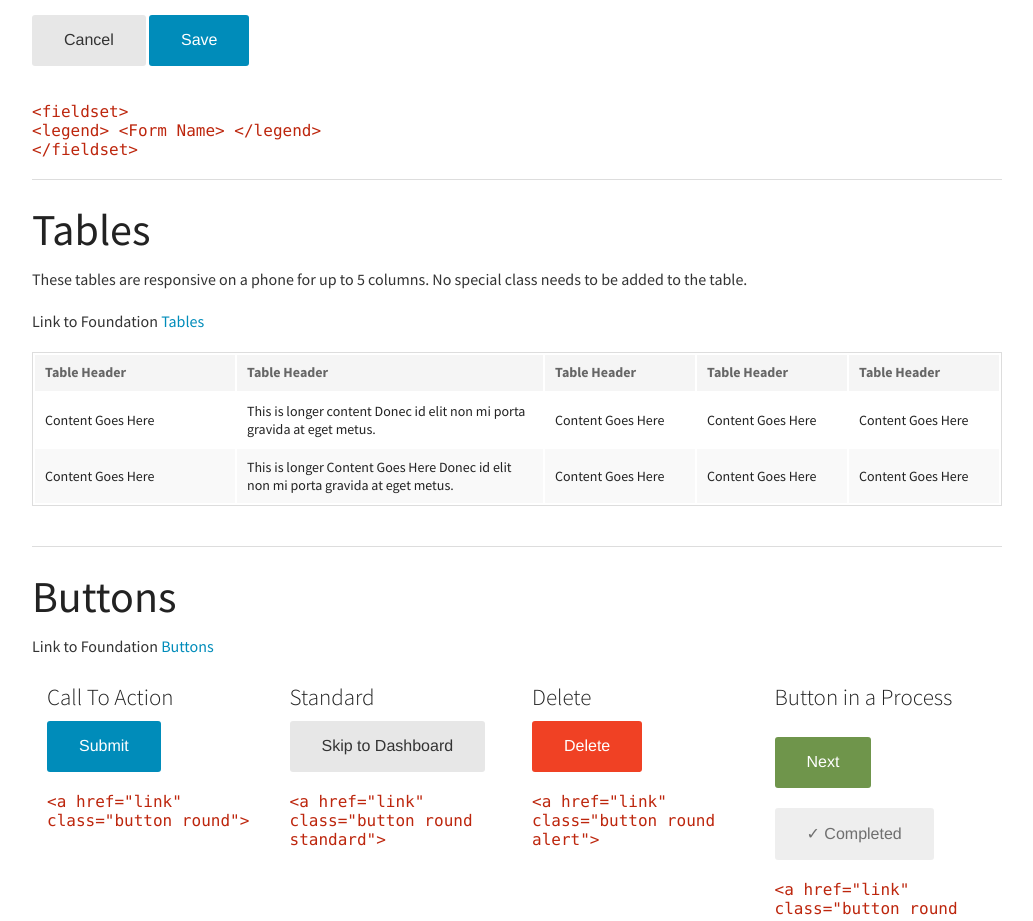
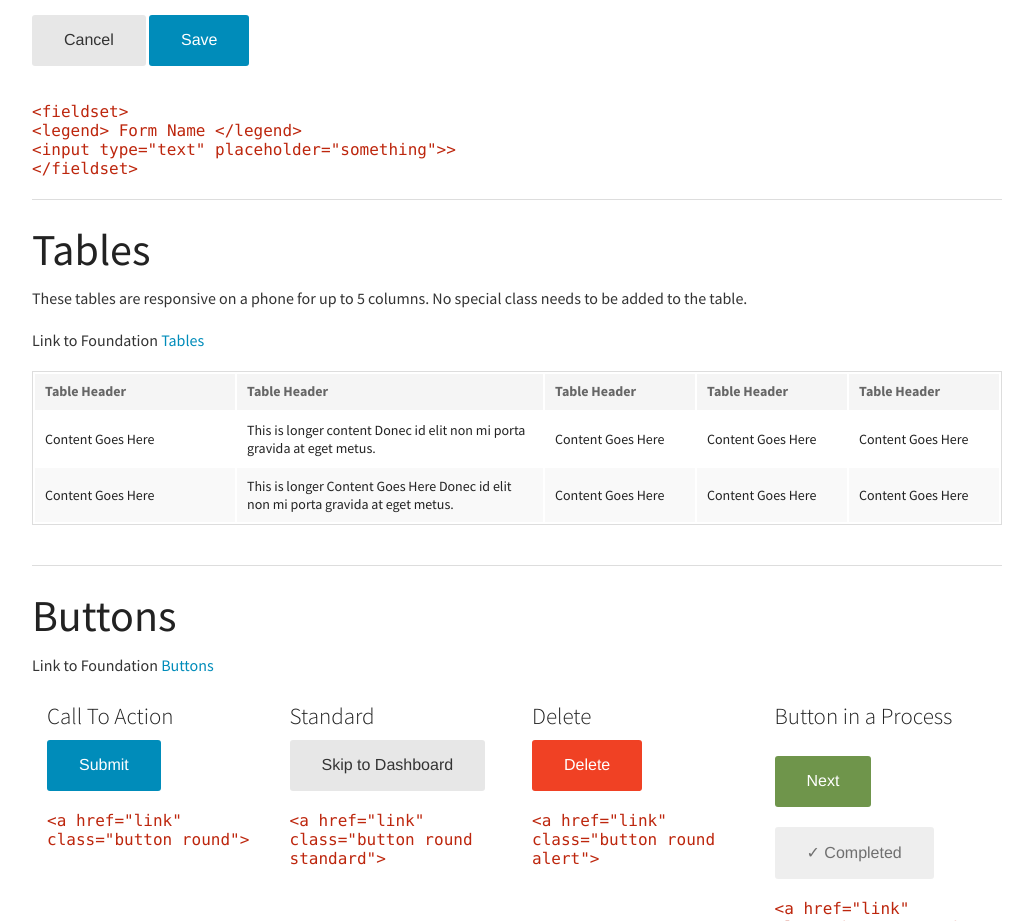
Before and after one commit to amstatz/styleguide, a plain HTML site: page index.html in a window 1280 px wide. Shown: the part 2951-3872 px from the top of the page, without its empty margins (123-1156 px from the left). Drawn offline with nearby package versions, Linux system fonts and the light colour scheme.

Commit message:
Update index.html

```diff
--- a/index.html
+++ b/index.html
@@ -223,8 +223,11 @@
 			<code class="language-html">
 				<span class="tag">&lt;<span class="title">fieldset</span>&gt;</span><br />
 				<span class="tag">&lt;<span class="title">legend</span>&gt;</span>
-				<span class="tag">&lt;<span class="title">Form Name</span>&gt;</span>
+				<span class="tag"><span class="title">Form Name</span></span>
 				<span class="tag">&lt;<span class="title">/legend</span>&gt;</span><br />
+
+				<span class="tag">&lt;<span class="title">input type=&quot;text&quot; placeholder=&quot;something&quot;></span>&gt;</span><br />
+
 				<span class="tag">&lt;<span class="title">/fieldset</span>&gt;</span>
 			</code>
 		</div>
```
